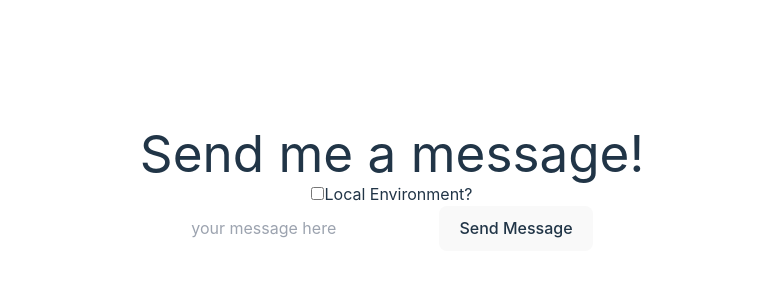
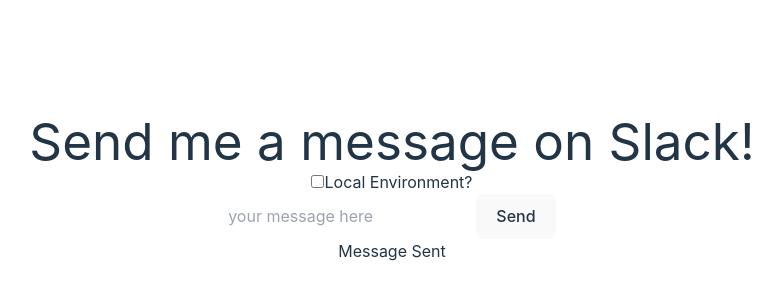
Before and after one commit to yurivasconcelos/old-yurivasconcelos.github.io, a React (Vite) app: page / in a window 1280 px wide. Shown: the part 212-512 px from the top of the page, without its empty margins (248-1030 px from the left). Built offline with nearby package versions, Linux system fonts and the light colour scheme.

Commit message:
changing slack component

```diff
--- a/src/components/SlackComponent.tsx
+++ b/src/components/SlackComponent.tsx
@@ -4,11 +4,12 @@
 export function SlackComponent() {
   const [message, setMessage] = useState('');
   const [isLocal, setIsLocal] = useState(true);
+  const [showButton, setShowButton] = useState(true);
 
   return (
     <>
       <div>
-        <h1 className='text-4xl font-bold mb-5'>Send me a message!</h1>
+        <h1 className='text-4xl font-bold mb-5'>Send me a message on Slack!</h1>
         <div className='flex items-center mb-4'>
           <input
             id='default-checkbox'
@@ -19,13 +20,19 @@
           <label className='ms-2 text-sm font-medium text-gray-900 dark:text-gray-300'>Local Environment?</label>
         </div>
         <input
-          className='bg-gray-50 border border-gray-300 text-gray-900 text-sm rounded-lg focus:ring-blue-500 focus:border-blue-500 block w-full p-2.5 dark:bg-gray-700 dark:border-gray-600 dark:placeholder-gray-400 dark:text-white dark:focus:ring-blue-500 dark:focus:border-blue-500'
-          type='text'
+          className='bg-gray-50 border border-gray-300 text-gray-900 text-sm rounded-lg block w-full p-2.5 dark:bg-gray-700 dark:border-gray-600 dark:placeholder-gray-400 dark:text-white dark:focus:ring-blue-500 dark:focus:border-blue-500'
+          type='textarea'
           placeholder='your message here'
           onChange={(e) => setMessage(e.target.value)}></input>
-        <button className='bg-green-200 my-4' onClick={() => sendMessage(message, isLocal)}>
-          Send Message
+        <button
+          className={`bg-green-200 my-4 ${showButton ? '' : 'invisible'} `}
+          onClick={() => {
+            sendMessage(message, isLocal);
+            setShowButton(false);
+          }}>
+          Send
         </button>
+        <p className={`text text-pretty text-lg ${showButton ? 'invisible' : ''}`}>Message Sent</p>
       </div>
     </>
   );
```
